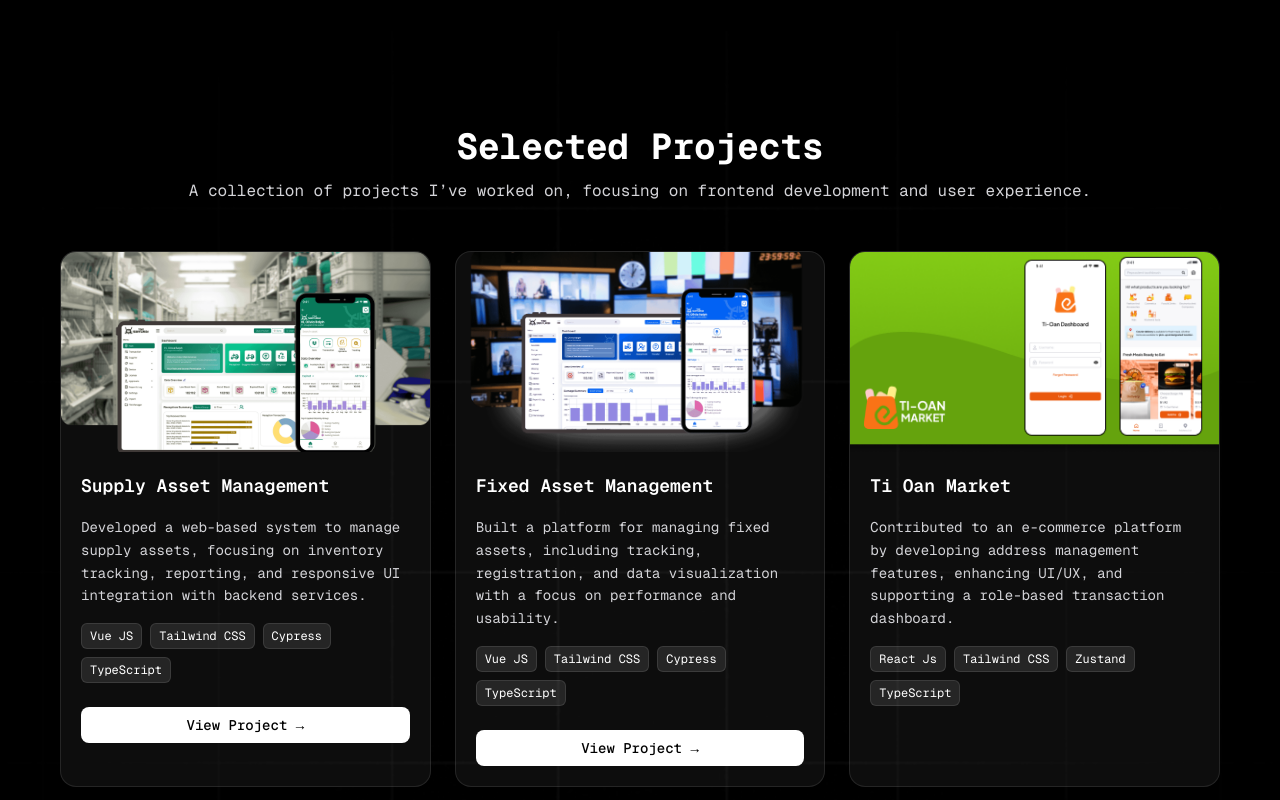
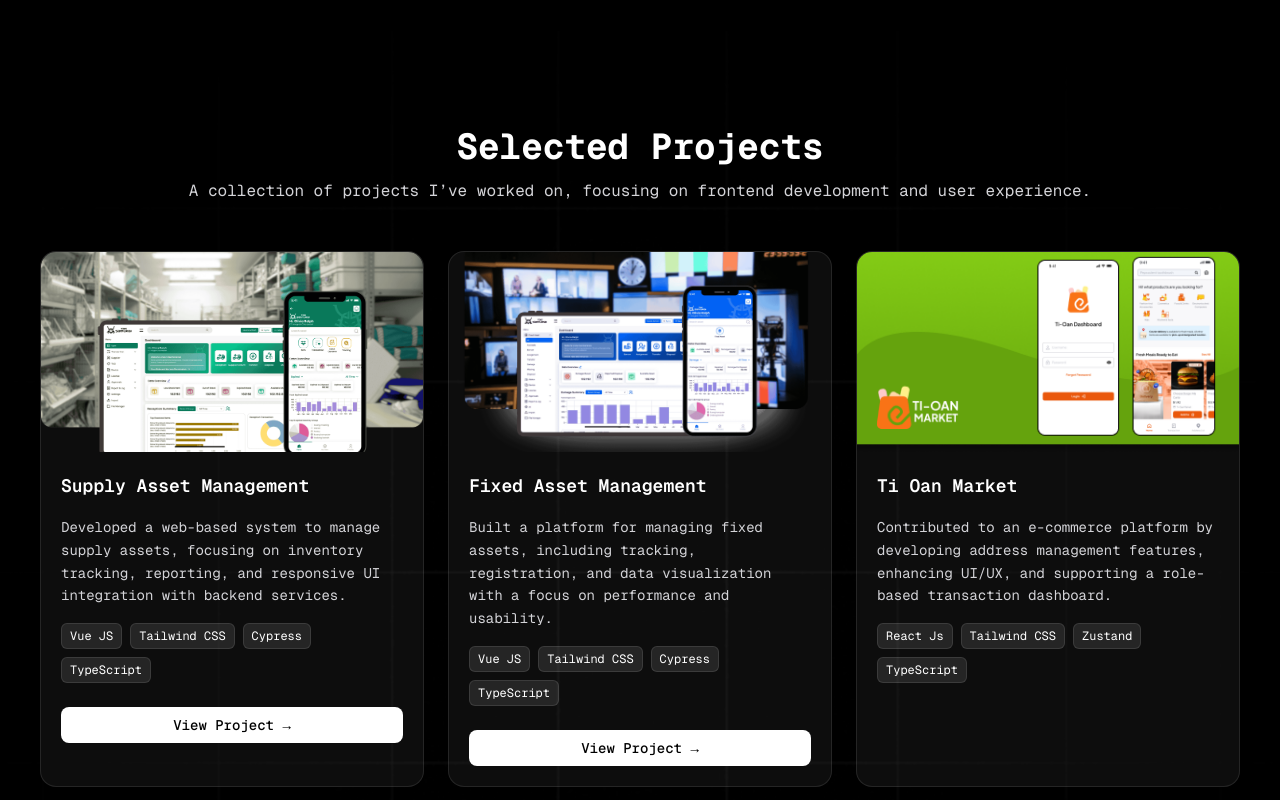
Before and after one commit to ibra132/portofolio, a React (Vite) app: page / in a window 1280 px wide. Shown: the part 2380-3180 px from the top of the page. Built offline with nearby package versions, Linux system fonts and the light colour scheme.

Commit message:
fix: adjust margin for Project section for better responsiveness

```diff
--- a/src/components/sections/Project.jsx
+++ b/src/components/sections/Project.jsx
@@ -12,7 +12,7 @@ const Project = () => {
       {/* Overlay */}
       <div className="absolute inset-0 bg-black/50" />
 
-      <div className="relative z-10 max-w-full mx-10 px-5">
+      <div className="relative z-10 max-w-full lg:mx-10 mx-5">
         {/* Header */}
         <div className="text-center mb-12">
           <h1 className="text-3xl lg:text-4xl font-bold mb-3">
```
